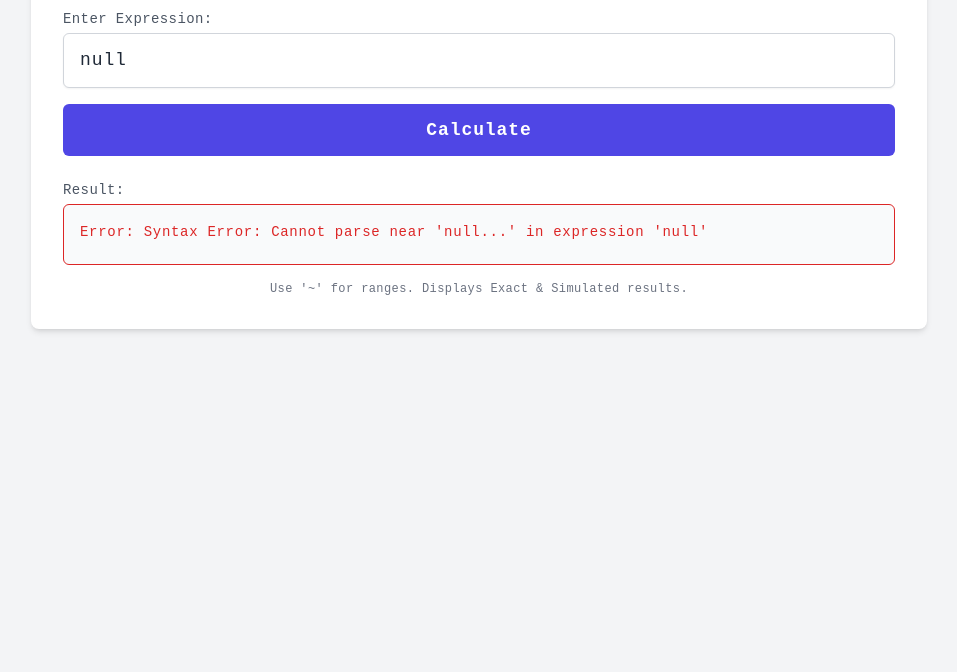
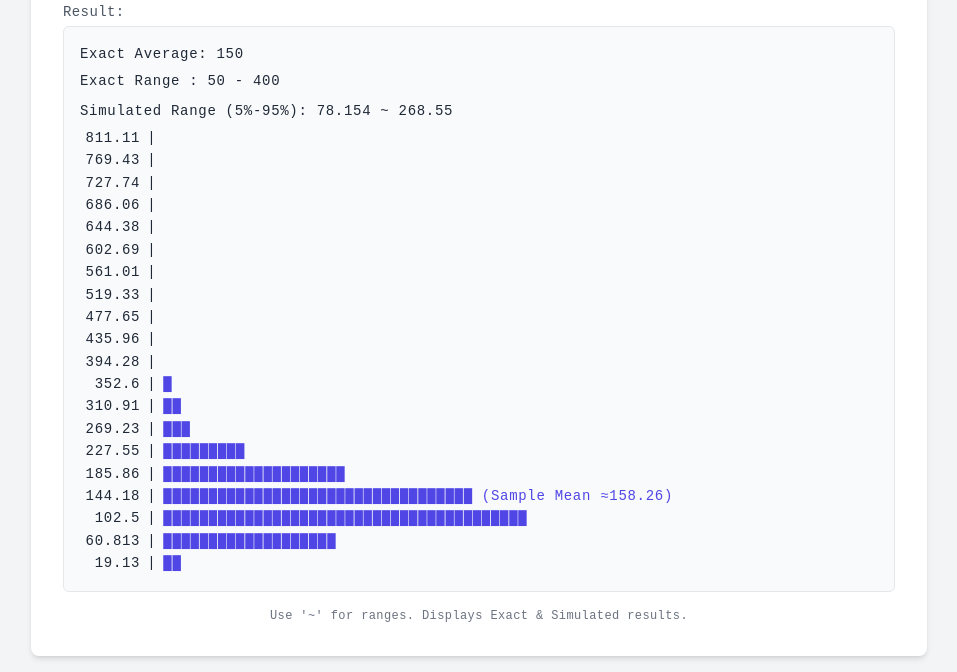
Before and after one commit to PythonicNinja/unsure-calc, a plain HTML site: page index.html in a window 1280 px wide. Shown: the part 277-949 px from the top of the page, without its empty margins (161-1118 px from the left). Before the commit the page ends 800 px from the top, so only its background shows below. Drawn offline with nearby package versions, Linux system fonts and the light colour scheme.

```diff
--- a/index.html
+++ b/index.html
@@ -114,10 +114,7 @@
 
             const params = new URLSearchParams(window.location.search);
             const expr = decodeURIComponent(params.get('expr'));
-            console.log({
-                expr
-            })
-            if (expr) {
+            if (expr !== "null") {
                 expressionInput.value = expr;
             }
 
@@ -654,7 +651,7 @@
             });
 
             // --- Initial example calculation ---
-            if (expressionInput.value === "") {
+            if (!expressionInput.value) {
                 expressionInput.value = "100~200 * 2~4 / 2~4";
             }
             calculate();
```
